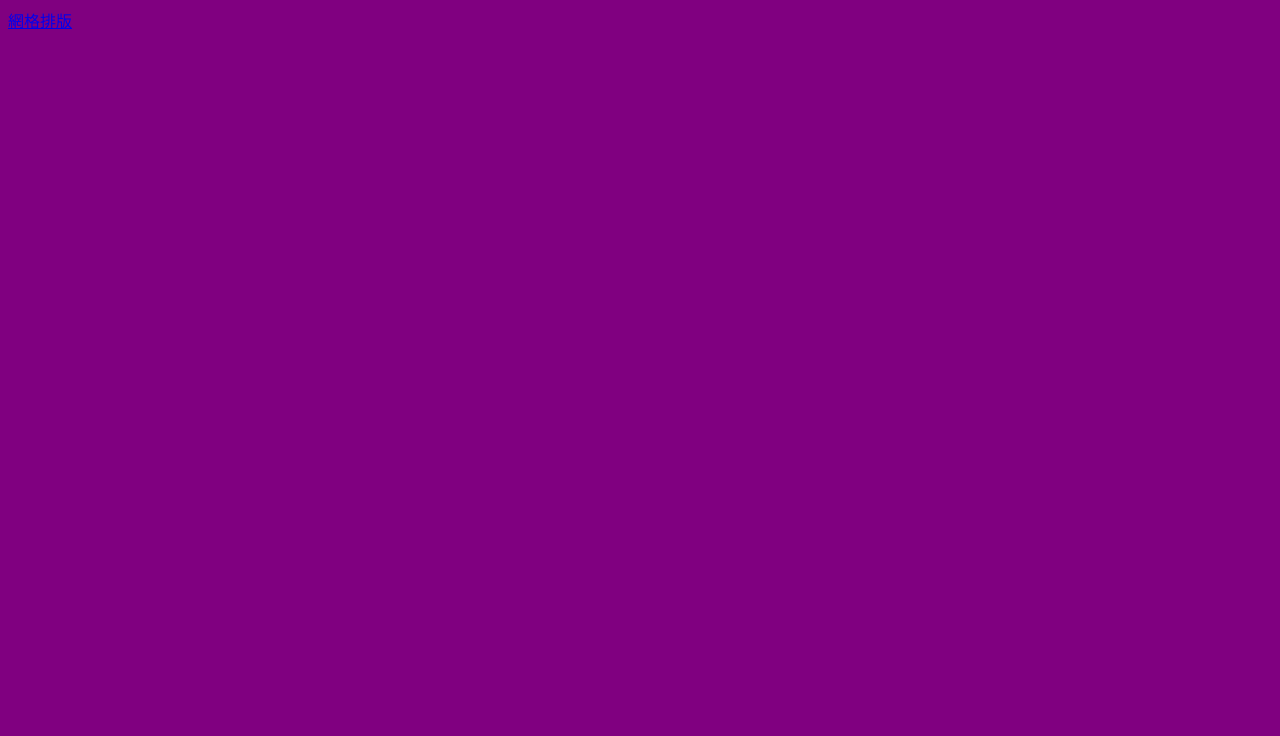
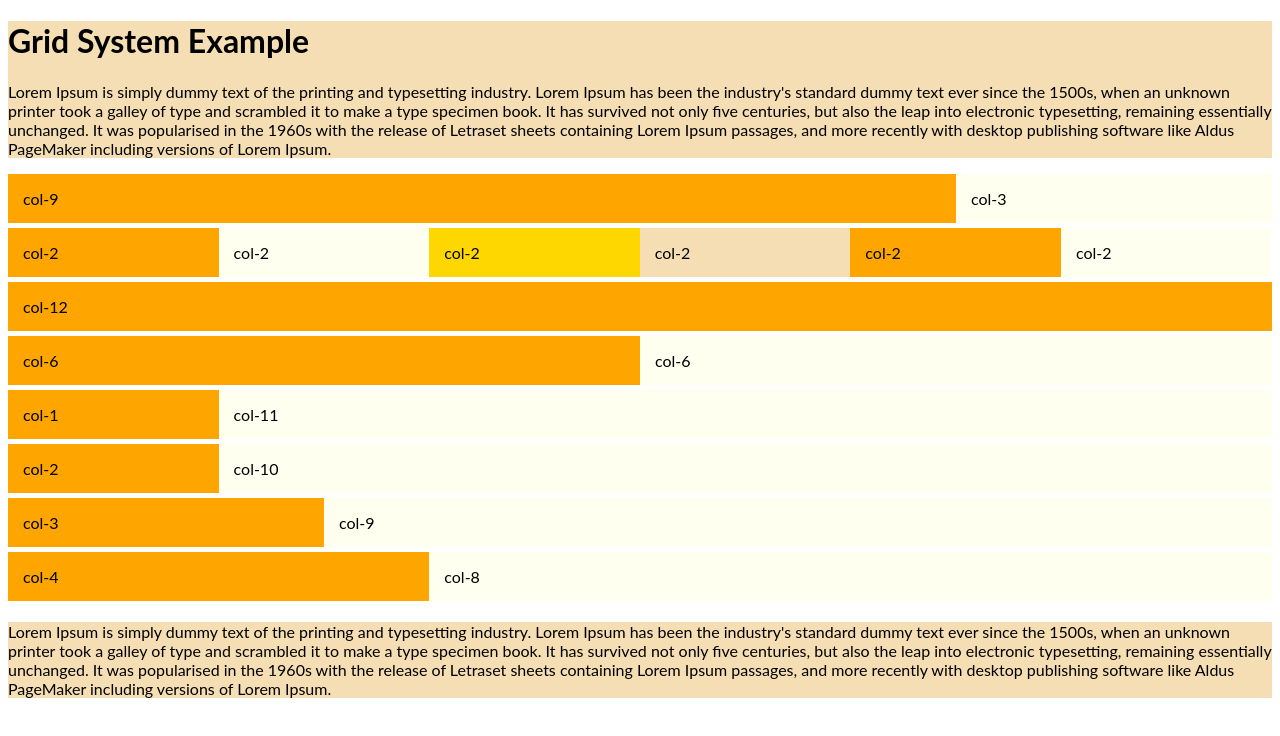
Before and after one commit to Dorislee0626/hw-week2, a plain HTML site: page index.html in a window 1280 px wide. Drawn offline with Linux system fonts and the light colour scheme.

Commit message:
Add files via upload

```diff
--- a/index.html
+++ b/index.html
@@ -2,12 +2,155 @@
 <html>
 <head>
     <meta charset="UTF-8">
-      <meta name="viewport" content="width=device-width" initial-scale="1.0">
+    <title>網格排版</title>
+  <link rel="stylesheet" href="index2.html">
+</head>
+    <style>
+/* For desktop: */
+.col-1 {width: 8.33%;}
+.col-2 {width: 16.66%;}
+.col-3 {width: 25%;}
+.col-4 {width: 33.33%;}
+.col-5 {width: 41.66%;}
+.col-6 {width: 50%;}
+.col-7 {width: 58.33%;}
+.col-8 {width: 66.66%;}
+.col-9 {width: 75%;}
+.col-10 {width: 83.33%;}
+.col-11 {width: 91.66%;}
+.col-12 {width: 100%;}
+* {
+  box-sizing: border-box;
+  font-family: lato;
+}
+.row::after {
+    content: "";
+    clear: both;   /*clear float: left & right*/
+    display: block;
+}
+[class^="col-"] {
+    float: left;
+    padding: 15px;
+}
+.bgTest{
+  background: wheat;
+  margin-bottom:5px;
+}
+.bgTest:nth-of-type(4n+1){
+  background: orange;
 
-    <title>Hello World</title>
-  <link rel="stylesheet" href="ex07.css">
+}
+.bgTest:nth-of-type(4n+2){
+  background: Ivory ;
 
+}
+.bgTest:nth-of-type(4n+3){
+  background: Gold ;
+
+}
+</style>
 </head>
-<a href="ex07.css"target="_blank">網格排版</a>
-<!DOCTYPE html>
-<html>
+
+<body>
+
+ <div style="background:wheat;">
+  <h1>Grid System Example</h1>
+  <p>Lorem Ipsum is simply dummy text of the printing and typesetting industry. Lorem Ipsum has been the industry's standard dummy text ever since the 1500s, when an unknown printer took a galley of type and scrambled it to make a type specimen book. It has survived not only five centuries, but also the leap into electronic typesetting, remaining essentially unchanged. It was popularised in the 1960s with the release of Letraset sheets containing Lorem Ipsum passages, and more recently with desktop publishing software like Aldus PageMaker including versions of Lorem Ipsum.</p>
+</div>
+
+  <div class="row">
+  <div class="col-9 bgTest">
+       col-9
+  </div>
+  <div class="col-3 bgTest">
+       col-3
+  </div>
+  </div>
+
+
+  <div class="row">
+    <div class="col-2 bgTest">
+      col-2
+    </div>
+    <div class="col-2 bgTest">
+      col-2
+    </div>
+    <div class="col-2 bgTest">
+      col-2
+    </div>
+     <div class="col-2 bgTest">
+      col-2
+    </div>
+     <div class="col-2 bgTest">
+      col-2
+    </div>
+    <div class="col-2 bgTest">
+      col-2
+    </div>
+  </div>
+
+
+    <div class="row">
+    <div class="col-12 bgTest">
+      col-12
+    </div>
+    </div>
+
+
+      <div class="row">
+      <div class="col-6 bgTest">
+      col-6
+      </div>
+      <div class="col-6 bgTest">
+      col-6
+      </div>
+      </div>
+
+
+    <div class="row">
+         <div class="col-2 bgTest">
+      col-1
+    </div>
+           <div class="col-10 bgTest">
+      col-11
+    </div>
+    </div>
+
+
+    <div class="row">
+         <div class="col-2 bgTest">
+      col-2
+    </div>
+           <div class="col-10 bgTest">
+      col-10
+    </div>
+    </div>
+
+
+    <div class="row">
+         <div class="col-3 bgTest">
+      col-3
+    </div>
+           <div class="col-9 bgTest">
+      col-9
+    </div>
+    </div>
+
+
+    <div class="row">
+         <div class="col-4 bgTest">
+      col-4
+    </div>
+           <div class="col-8 bgTest">
+      col-8
+    </div>
+    </div>
+
+
+<!--  end row-->
+<div class="endRow_test" style="background:wheat;">
+    <p>Lorem Ipsum is simply dummy text of the printing and typesetting industry. Lorem Ipsum has been the industry's standard dummy text ever since the 1500s, when an unknown printer took a galley of type and scrambled it to make a type specimen book. It has survived not only five centuries, but also the leap into electronic typesetting, remaining essentially unchanged. It was popularised in the 1960s with the release of Letraset sheets containing Lorem Ipsum passages, and more recently with desktop publishing software like Aldus PageMaker including versions of Lorem Ipsum.</p>
+</div>
+
+</body>
+</html>
```
